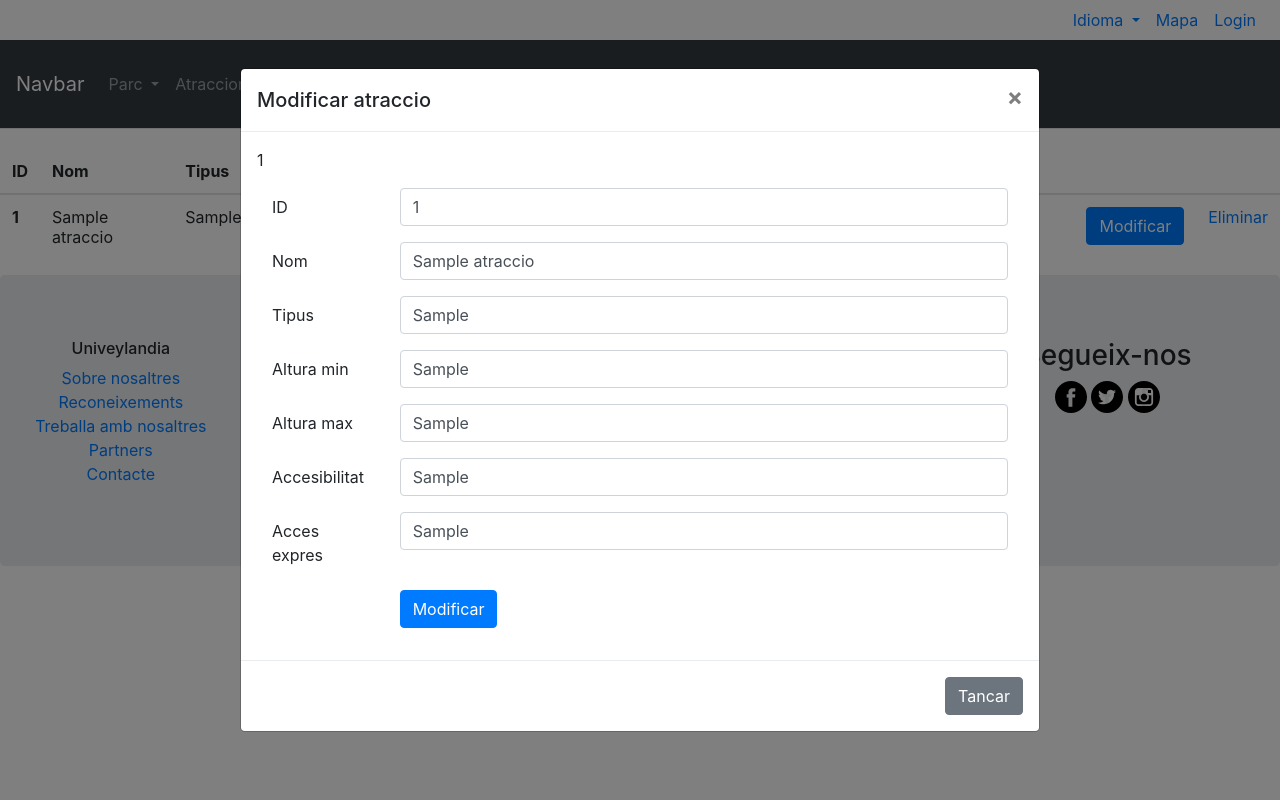
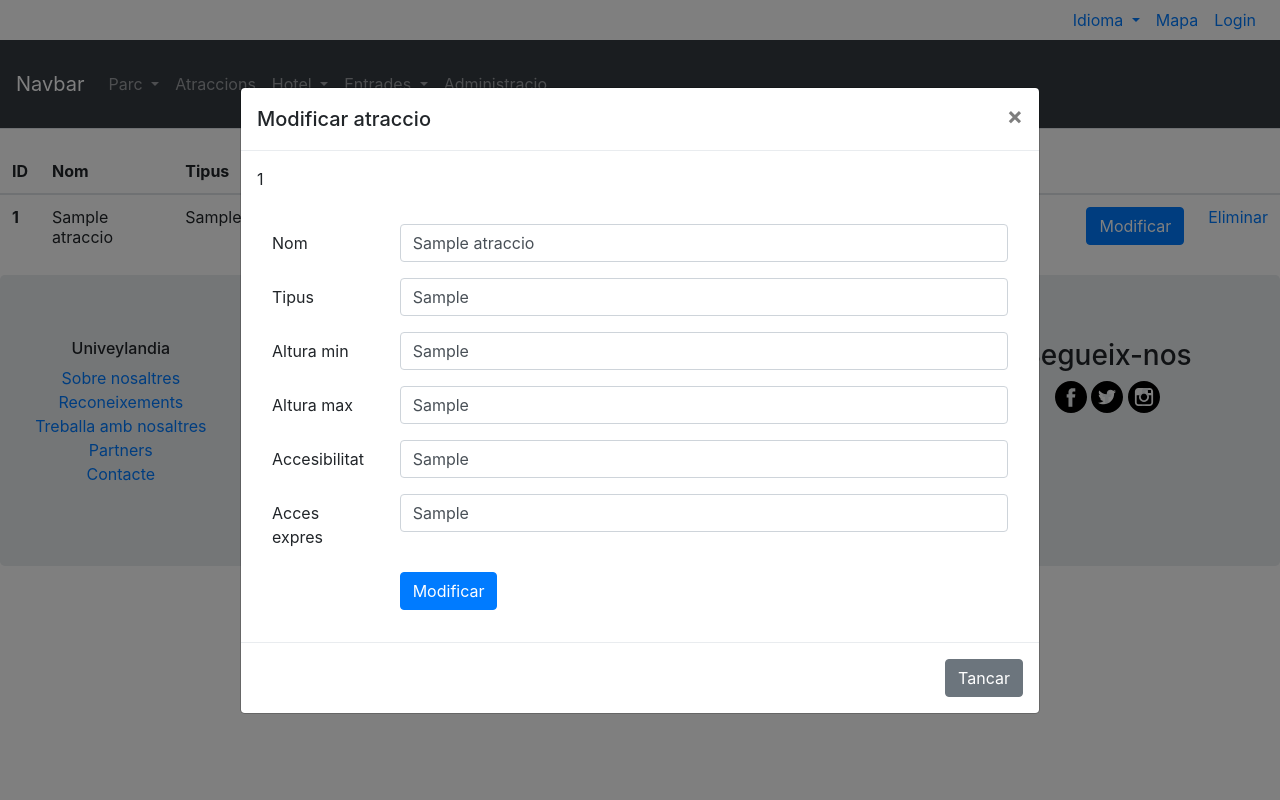
Before and after one commit to jfebrerc/univeylandiaPHP, a PHP site: page /Atraccions/consulta_test.php in a window 1280 px wide, after a click on "Modificar". Run offline with PHP 8.4, Linux system fonts and the light colour scheme; tables that the repository leaves empty or names only in its code hold one stand-in row (values such as "Sample post").

Commit message:
Update consulta_test.php

```diff
--- a/Atraccions/consulta_test.php
+++ b/Atraccions/consulta_test.php
@@ -211,9 +211,8 @@ if (!isset($_SESSION['id_rol'])) :?>
                   <div class="container">
                     <form method="post">
                     <div class="form-group row">
-                    <label for="example-search-input" class="col-2 col-form-label">ID</label>
                     <div class="col-10">
-                      <input class="form-control" type="text" value="'.$id_atraccio.'" id="example-text-input" name="id_atraciomod">
+                      <input class="form-control" type="text" value="'.$id_atraccio.'" id="example-text-input" name="id_atraciomod" style="display: none;">
                     </div>
                     </div>
                     <div class="form-group row">
```
